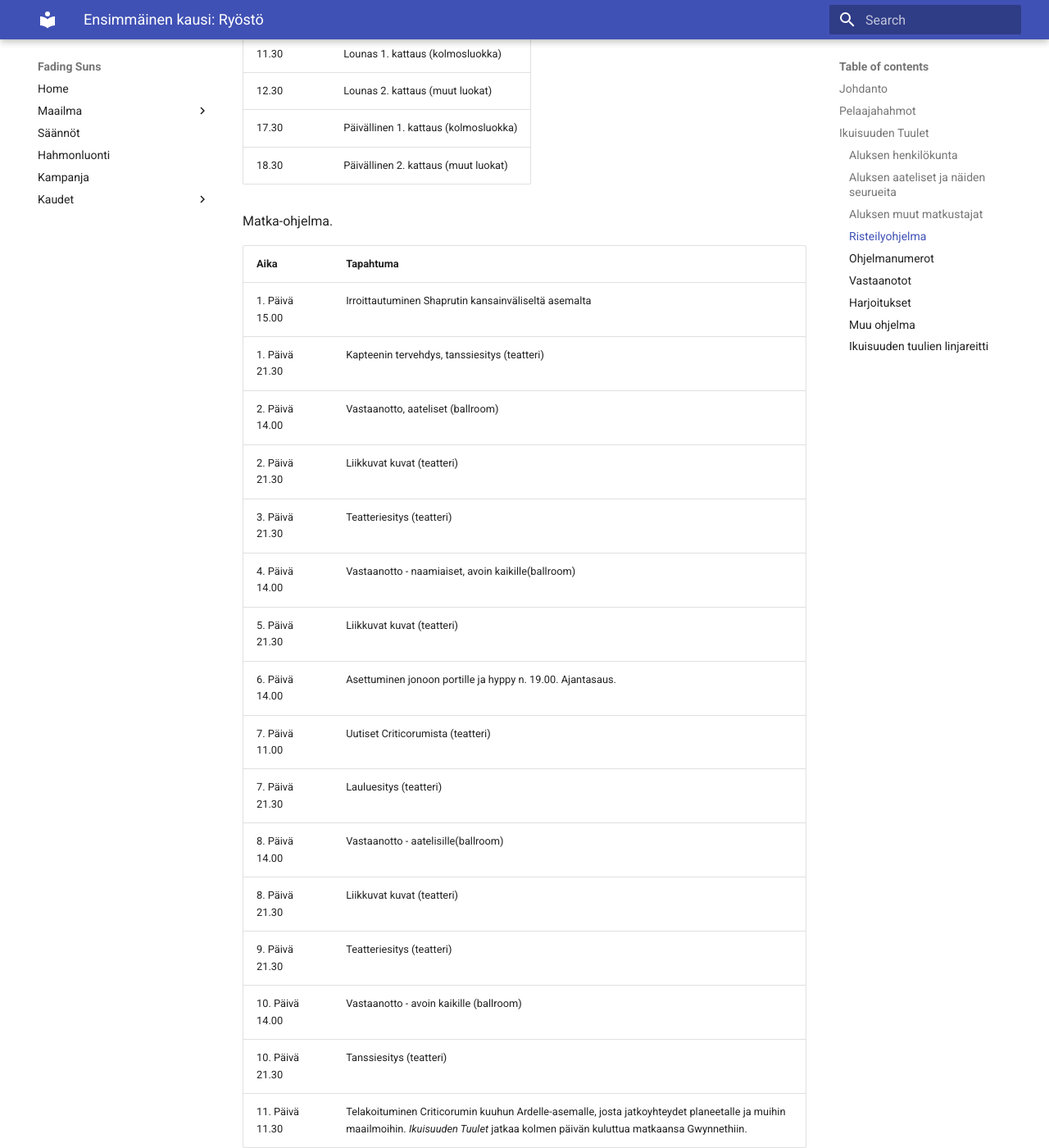
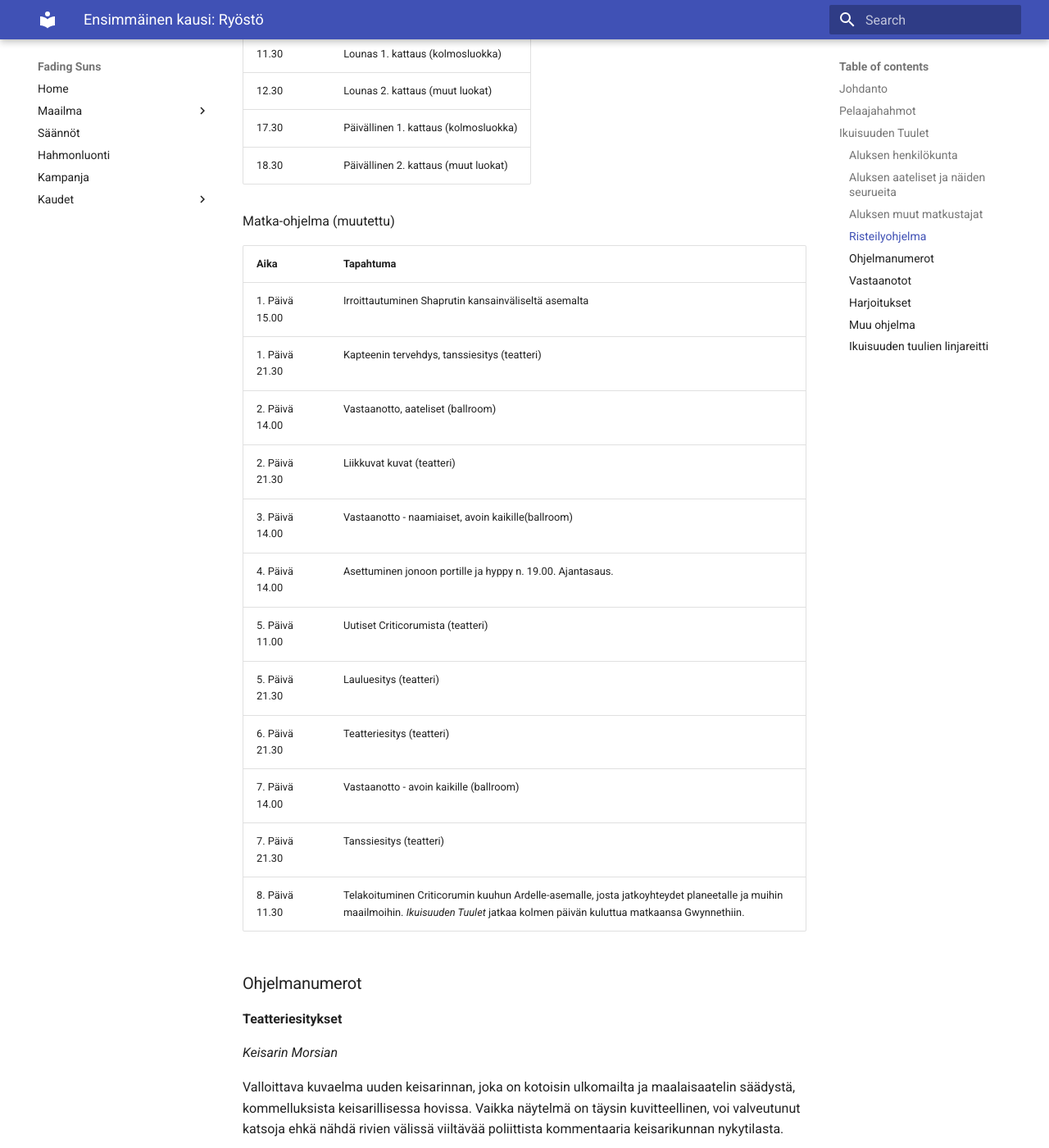
Before and after one commit to mertenator100/mertenator100.github.io, an MkDocs documentation site: the page built from docs/kausi1.md, in a window 1280 px wide and 1400 px high, scrolled down 13678 px. Shown: the whole window at 82% size. Built offline with MkDocs 1.6.1 and Material for MkDocs 9.7.7, drawn with Linux system fonts in a browser that asks for light colours.

Commit message:
Updated the scedhule

```diff
--- a/docs/kausi1.md
+++ b/docs/kausi1.md
@@ -230,7 +230,7 @@
 17.30           | Päivällinen 1. kattaus (kolmosluokka)
 18.30           | Päivällinen 2. kattaus (muut luokat)
 
-Matka-ohjelma.
+Matka-ohjelma (muutettu)
 
 Aika            | Tapahtuma
 --------------- | ----------
@@ -238,18 +238,14 @@
 1. Päivä 21.30  | Kapteenin tervehdys, tanssiesitys (teatteri)
 2. Päivä 14.00  | Vastaanotto, aateliset (ballroom)
 2. Päivä 21.30  | Liikkuvat kuvat (teatteri)
-3. Päivä 21.30  | Teatteriesitys (teatteri)
-4. Päivä 14.00  | Vastaanotto - naamiaiset, avoin kaikille(ballroom)
-5. Päivä 21.30  | Liikkuvat kuvat (teatteri)
-6. Päivä 14.00  | Asettuminen jonoon portille ja hyppy n. 19.00. Ajantasaus.
-7. Päivä 11.00  | Uutiset Criticorumista (teatteri)
-7. Päivä 21.30  | Lauluesitys (teatteri)
-8. Päivä 14.00  | Vastaanotto - aatelisille(ballroom)
-8. Päivä 21.30  | Liikkuvat kuvat (teatteri)
-9. Päivä 21.30  | Teatteriesitys (teatteri)
-10. Päivä 14.00 | Vastaanotto - avoin kaikille (ballroom)
-10. Päivä 21.30 | Tanssiesitys (teatteri)
-11. Päivä 11.30 | Telakoituminen Criticorumin kuuhun Ardelle-asemalle, josta jatkoyhteydet planeetalle ja muihin maailmoihin. *Ikuisuuden Tuulet* jatkaa kolmen päivän kuluttua matkaansa Gwynnethiin.
+3. Päivä 14.00  | Vastaanotto - naamiaiset, avoin kaikille(ballroom)
+4. Päivä 14.00  | Asettuminen jonoon portille ja hyppy n. 19.00. Ajantasaus.
+5. Päivä 11.00  | Uutiset Criticorumista (teatteri)
+5. Päivä 21.30  | Lauluesitys (teatteri)
+6. Päivä 21.30  | Teatteriesitys (teatteri)
+7. Päivä 14.00 | Vastaanotto - avoin kaikille (ballroom)
+7. Päivä 21.30 | Tanssiesitys (teatteri)
+8. Päivä 11.30 | Telakoituminen Criticorumin kuuhun Ardelle-asemalle, josta jatkoyhteydet planeetalle ja muihin maailmoihin. *Ikuisuuden Tuulet* jatkaa kolmen päivän kuluttua matkaansa Gwynnethiin.
 
 ### Ohjelmanumerot
 
```
